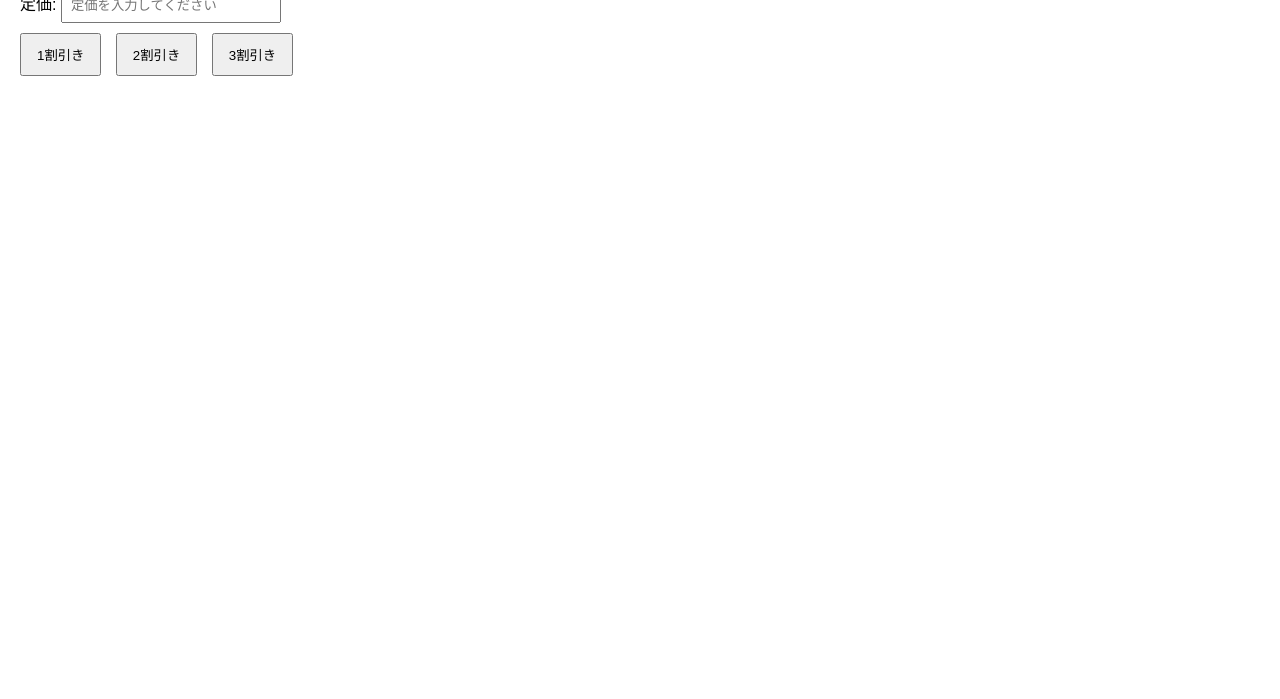
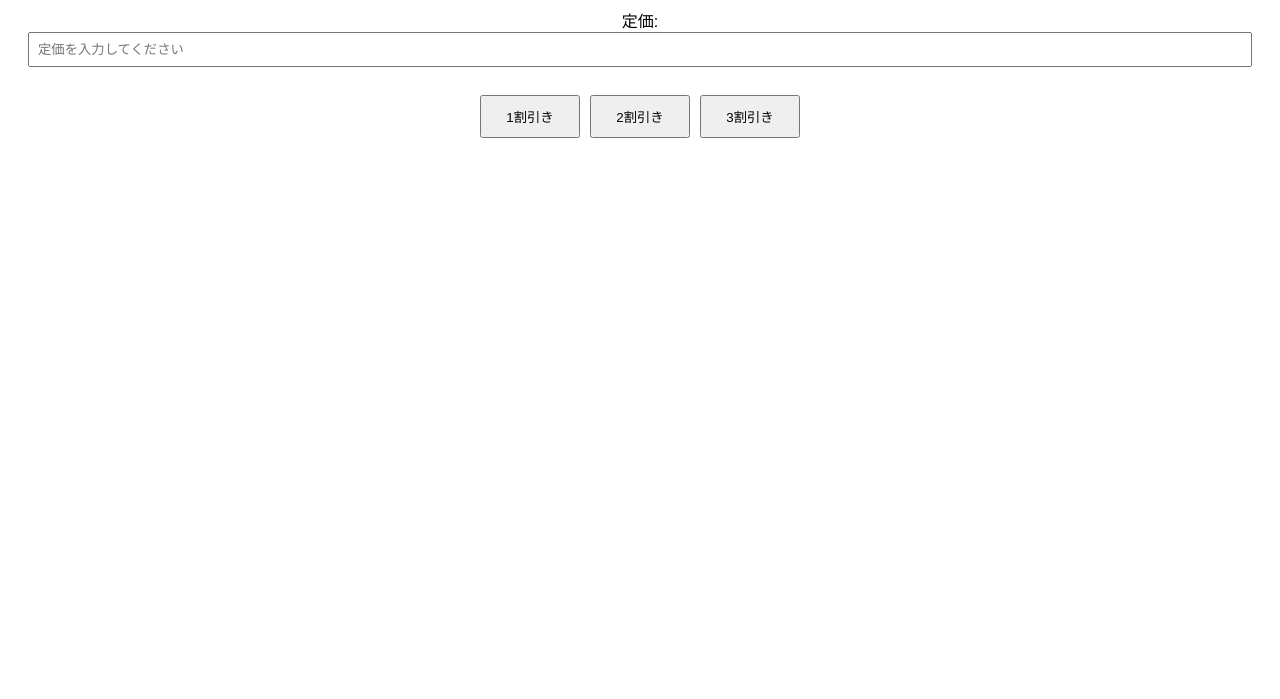
Before and after one commit to pppppu92/Pedicalc, a plain HTML site: page index.html in a window 1280 px wide. Shown: the part 101-800 px from the top of the page. Drawn offline with Linux system fonts and the light colour scheme.

Commit message:
Enhance layout and styling of discount calculator

```diff
--- a/index.html
+++ b/index.html
@@ -3,10 +3,20 @@
 <head>
     <title>割引計算</title>
     <style>
-        body { font-family: Arial, sans-serif; margin: 20px; }
-        input[type="number"] { padding: 8px; margin-bottom: 10px; width: 200px; }
-        button { padding: 10px 15px; margin-right: 10px; cursor: pointer; }
+        body { font-family: Arial, sans-serif; margin: 20px; display: flex; flex-direction: column; align-items: center; }
+        .container { max-width: 400px; width: 100%; padding: 20px; box-sizing: border-box; }
+        input[type="number"] { padding: 8px; margin-bottom: 10px; width: calc(100% - 16px); box-sizing: border-box; }
+        .button-group { display: flex; flex-wrap: wrap; justify-content: center; gap: 10px; }
+        button { padding: 10px 15px; cursor: pointer; flex: 1 1 auto; min-width: 100px; max-width: 150px; }
         #result { margin-top: 20px; font-size: 1.2em; font-weight: bold; }
+
+        /* iPhone 12 mini (375px) 以下の画面サイズに対応 */
+        @media (max-width: 375px) {
+            body { margin: 10px; }
+            .container { padding: 10px; }
+            input[type="number"] { width: calc(100% - 16px); }
+            button { flex: 1 1 100%; max-width: none; } /* ボタンを縦に並べる */
+        }
     </style>
 </head>
 <body>
@@ -16,9 +26,11 @@
     <input type="number" id="originalPrice" placeholder="定価を入力してください">
     <br>
 
-    <button onclick="calculateDiscount(0.1)">1割引き</button>
-    <button onclick="calculateDiscount(0.2)">2割引き</button>
-    <button onclick="calculateDiscount(0.3)">3割引き</button>
+    <div class="button-group">
+        <button onclick="calculateDiscount(0.1)">1割引き</button>
+        <button onclick="calculateDiscount(0.2)">2割引き</button>
+        <button onclick="calculateDiscount(0.3)">3割引き</button>
+    </div>
 
     <div id="result"></div>
 
```
